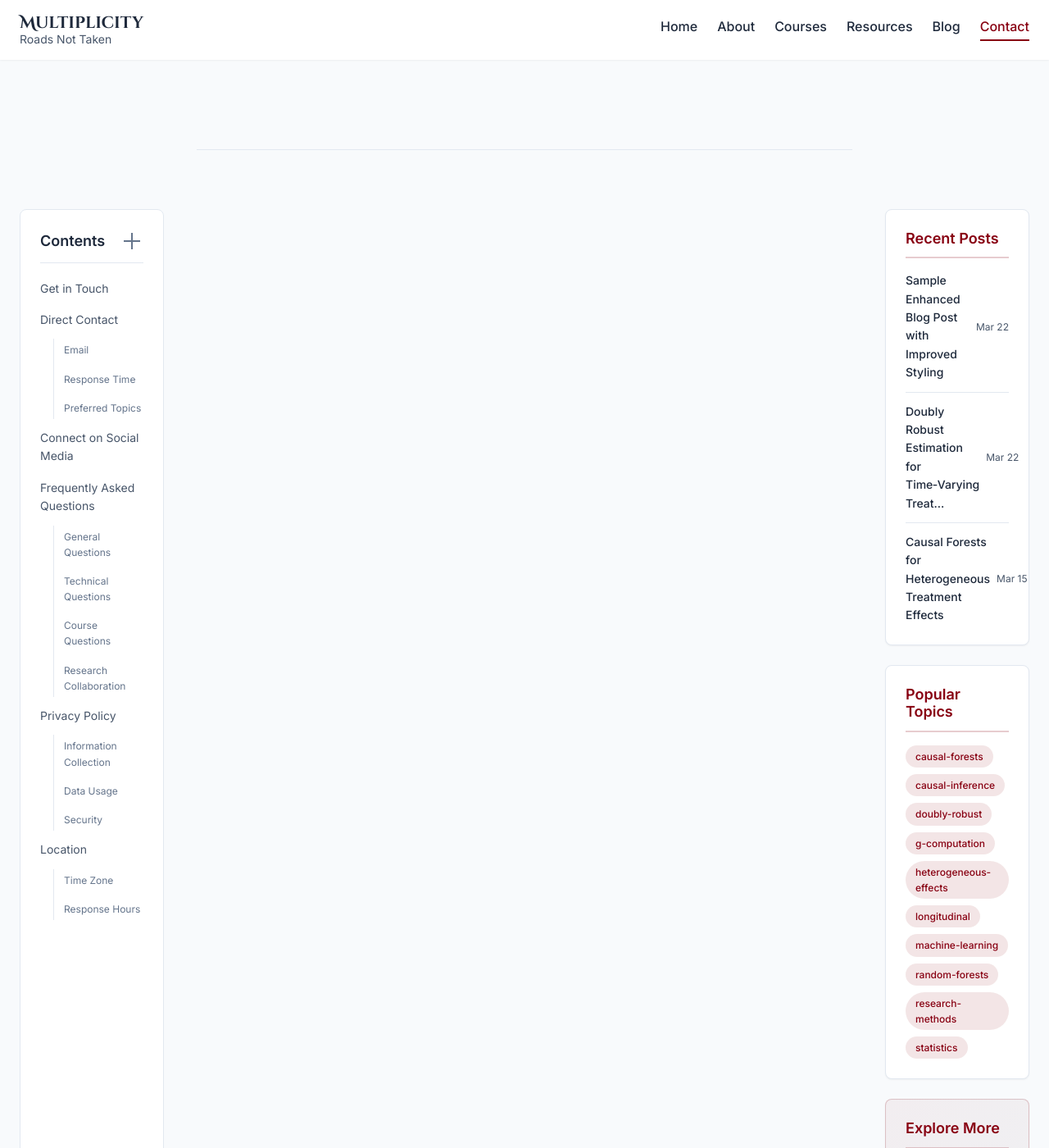
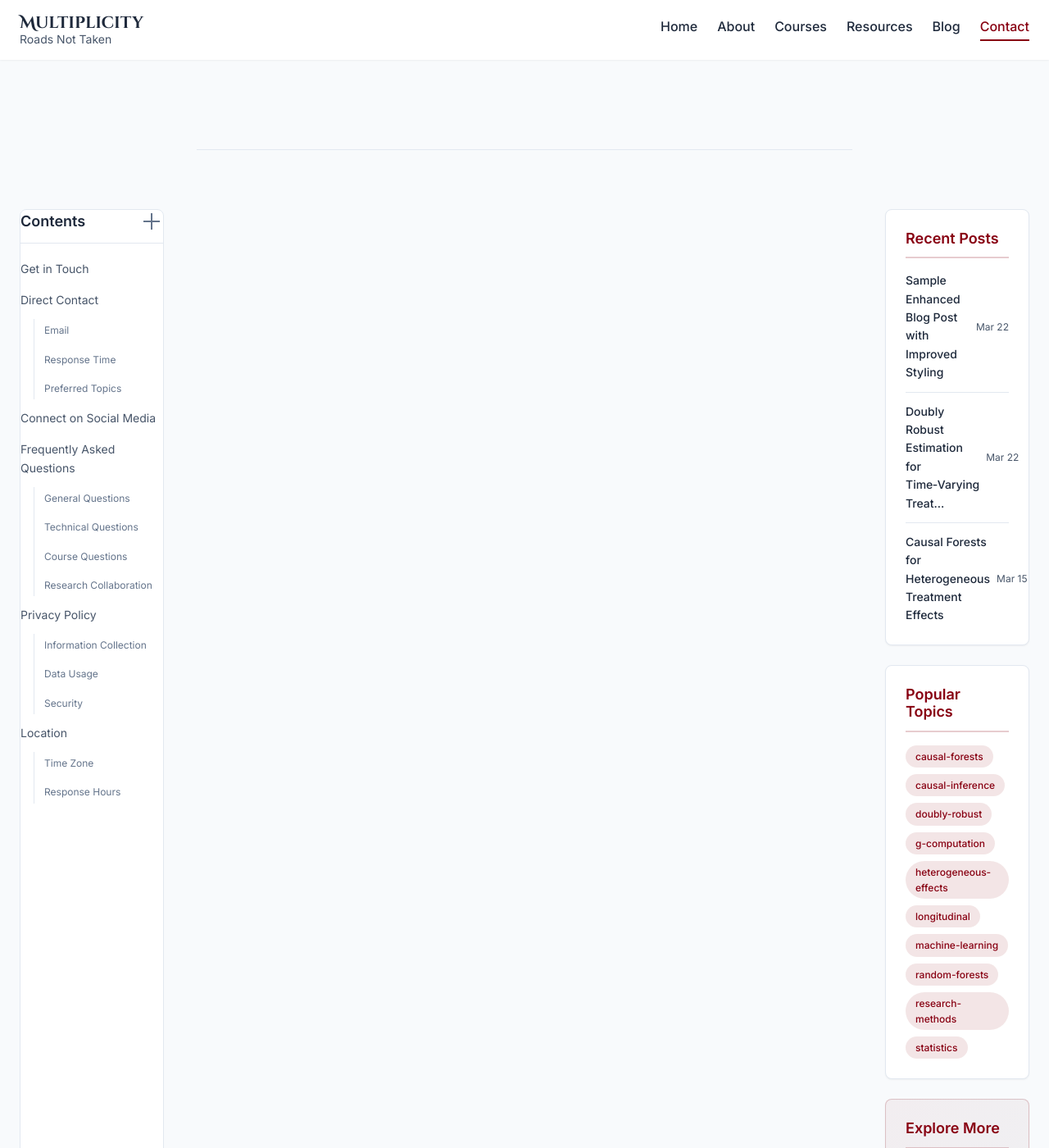
Before and after one commit to Feiran-Z/Multiplicity, a Jekyll site: the page built from contact.md, in a window 1280 px wide and 1400 px high, scrolled down 5078 px. Shown: the whole window at 82% size. Built offline with Jekyll 4.4.1, drawn with Linux system fonts in a browser that asks for light colours.

Commit message:
Layout fix #11

```diff
--- a/_sass/_components.scss
+++ b/_sass/_components.scss
@@ -1549,7 +1549,7 @@
   background-color: $color-surface;
   border-radius: $border-radius-lg;
   border: 1px solid $color-gray-200;
-  padding: $spacing-6;
+  //padding: $spacing-6;
   margin-bottom: $spacing-8;
   position: -webkit-sticky;
   position: sticky;
@@ -1572,13 +1572,13 @@
     // Ensure TOC respects grid constraints
     min-width: 0;
     // Reduce padding slightly on medium screens to prevent wrapping
-    padding: $spacing-5;
+    //padding: $spacing-5;
     box-sizing: border-box;
   }
 
   @media (min-width: $breakpoint-lg) {
     // Restore full padding on larger screens where space is more abundant
-    padding: $spacing-6;
+    //padding: $spacing-6;
   }
 
   @media (max-width: #{$breakpoint-md - 1px}) {
```
